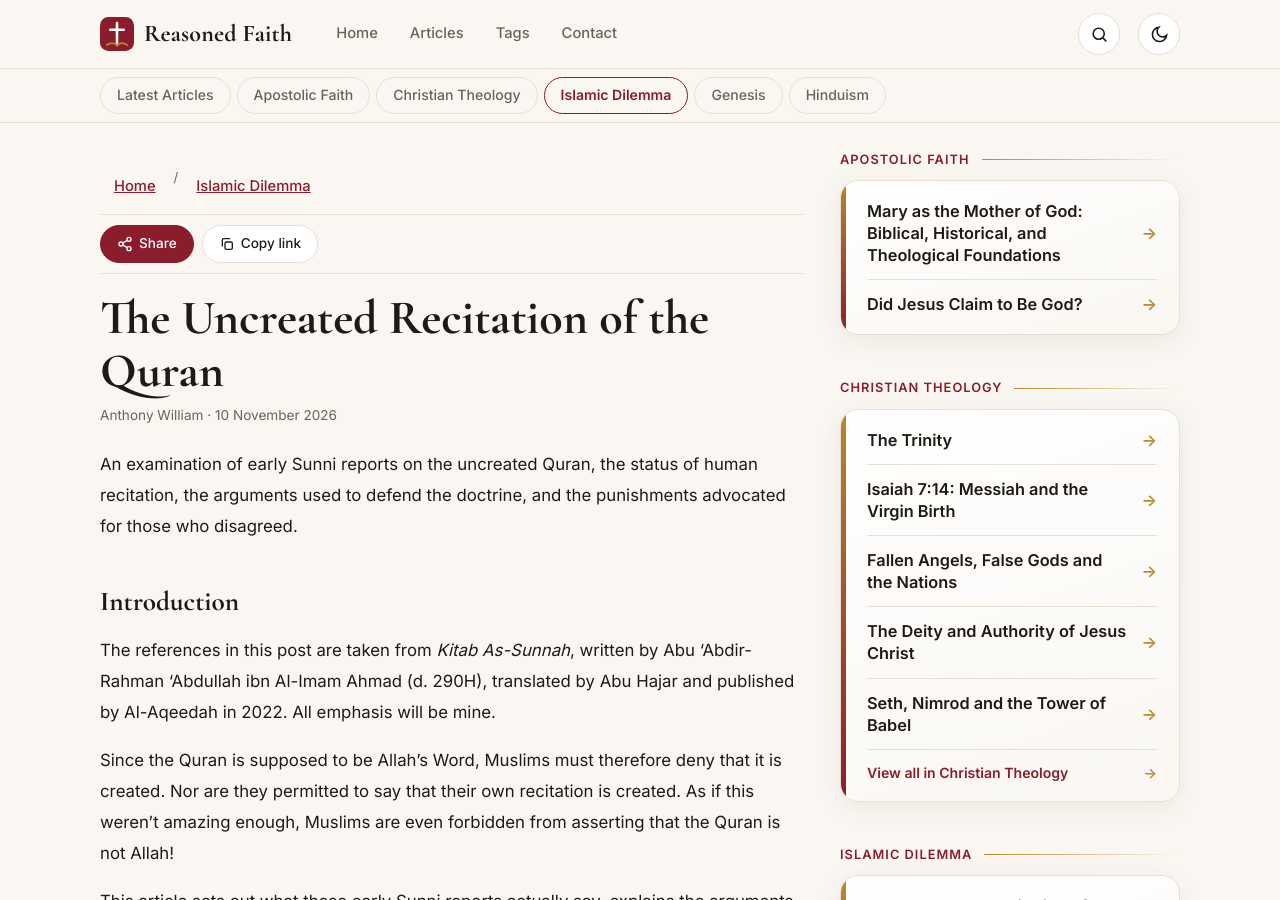
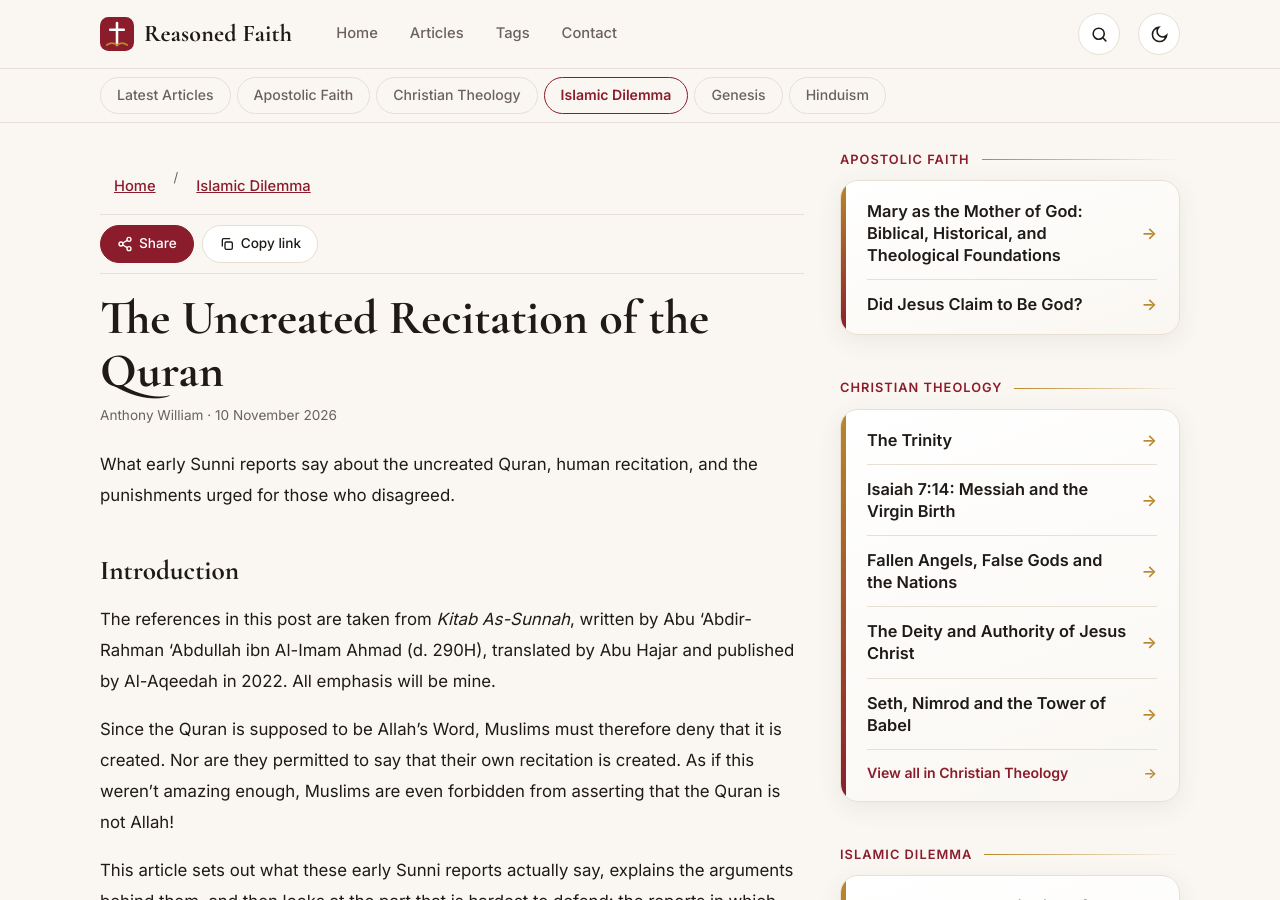
Before and after one commit to Reasoned-faith/reasoned-faith.github.io, a Jekyll site: the page built from _articles/islamic-dilemma/the-uncreated-recitation-of-the-quran.md, in a window 1280 px wide and 900 px high. Built offline with Jekyll 4.4.1, drawn with Linux system fonts in a browser that asks for light colours.

Commit message:
Update the-uncreated-recitation-of-the-quran.md

```diff
--- a/_articles/islamic-dilemma/the-uncreated-recitation-of-the-quran.md
+++ b/_articles/islamic-dilemma/the-uncreated-recitation-of-the-quran.md
@@ -2,7 +2,7 @@
 title: "The Uncreated Recitation of the Quran"
 author: Anthony William
 date: 2026-11-10
-excerpt: "An examination of early Sunni reports on the uncreated Quran, the status of human recitation, the arguments used to defend the doctrine, and the punishments advocated for those who disagreed."
+excerpt: "What early Sunni reports say about the uncreated Quran, human recitation, and the punishments urged for those who disagreed."
 tags: ["Quran", "Uncreated Quran", "Kitab as-Sunnah", "Jahmiyyah", "Ahmad ibn Hanbal", "Sunni Islam", "Islamic Dilemma"]
 redirect_from:
   - "/articles/islamic-dilemma/the-uncreated-recitation-of-the-quran-formatted (1)/"
```
